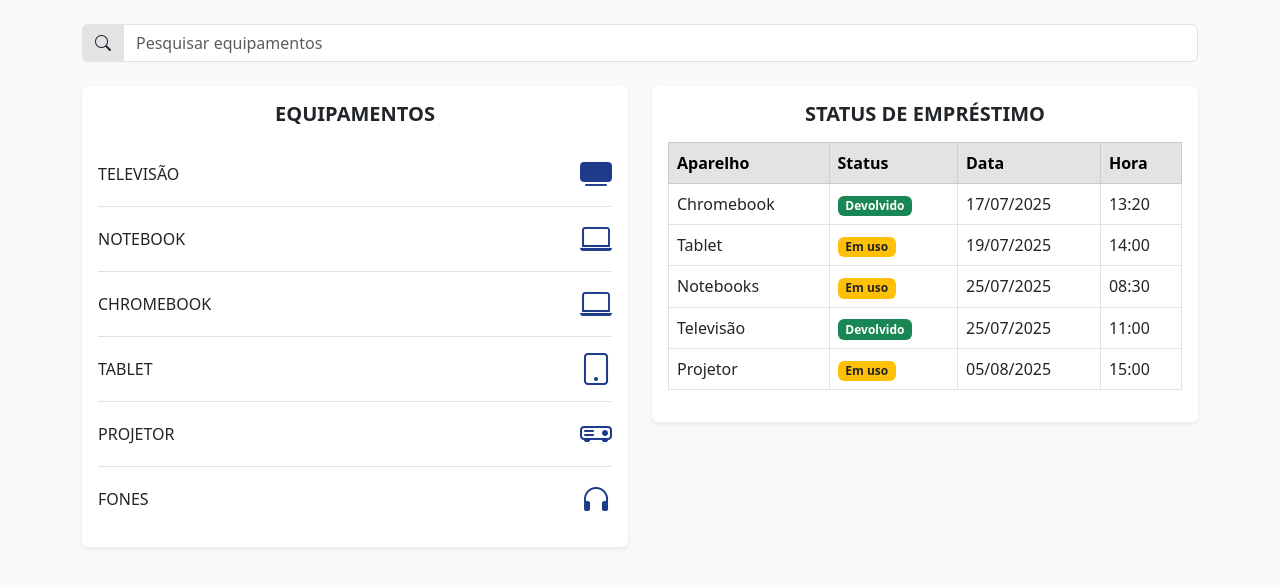
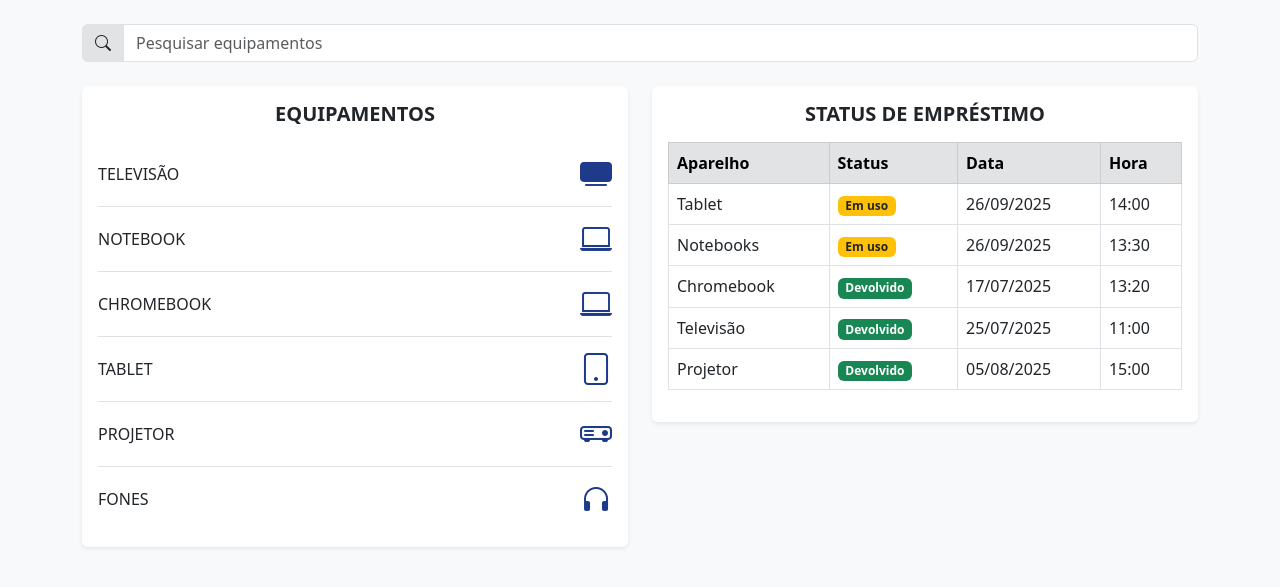
Before and after one commit to Dai4ne/TCC_CEC, a PHP site: page /Front-End_Professor/equipamentos_prof.php in a window 1280 px wide. Shown: the part 90-677 px from the top of the page. Run offline with PHP 8.4, Linux system fonts and the light colour scheme.

Commit message:
ATUALIZAÇÃO 4 - pequenos ajustes
Ajustes pequenos na tela de equipamentos do professor

```diff
--- a/TCC - arquivos com o PHP/Front-End_Professor/equipamentos_prof.php
+++ b/TCC - arquivos com o PHP/Front-End_Professor/equipamentos_prof.php
@@ -164,26 +164,32 @@
                         <span>TELEVISÃO</span>
                         <div class="equipment-icon"><i class="bi bi-tv-fill"></i></div>
                     </div>
+
                     <div class="equipment-item d-flex justify-content-between align-items-center border-bottom py-2">
                         <span>NOTEBOOK</span>
                         <div class="equipment-icon"><i class="bi bi-laptop"></i></div>
                     </div>
+
                     <div class="equipment-item d-flex justify-content-between align-items-center border-bottom py-2">
                         <span>CHROMEBOOK</span>
                         <div class="equipment-icon"><i class="bi bi-laptop"></i></div>
                     </div>
+
                     <div class="equipment-item d-flex justify-content-between align-items-center border-bottom py-2">
                         <span>TABLET</span>
                         <div class="equipment-icon"><i class="bi bi-tablet"></i></div>
                     </div>
+
                     <div class="equipment-item d-flex justify-content-between align-items-center border-bottom py-2">
                         <span>PROJETOR</span>
                         <div class="equipment-icon"><i class="bi bi-projector"></i></div>
                     </div>
+
                     <div class="equipment-item d-flex justify-content-between align-items-center py-2">
                         <span>FONES</span>
                         <div class="equipment-icon"><i class="bi bi-headphones"></i></div>
                     </div>
+
                 </div>
             </div>
 
@@ -202,24 +208,27 @@
                                 </tr>
                             </thead>
                             <tbody>
+
+                                <tr>
+                                    <td>Tablet</td>
+                                    <td><span class="badge bg-warning text-dark">Em uso</span></td>
+                                    <td>26/09/2025</td>
+                                    <td>14:00</td>
+                                </tr>
+                                <tr>
+                                    <td>Notebooks</td>
+                                    <td><span class="badge bg-warning text-dark">Em uso</span></td>
+                                    <td>26/09/2025</td>
+                                    <td>13:30</td>
+                                </tr>
+
                                 <tr>
                                     <td>Chromebook</td>
                                     <td><span class="badge bg-success">Devolvido</span></td>
                                     <td>17/07/2025</td>
                                     <td>13:20</td>
                                 </tr>
-                                <tr>
-                                    <td>Tablet</td>
-                                    <td><span class="badge bg-warning text-dark">Em uso</span></td>
-                                    <td>19/07/2025</td>
-                                    <td>14:00</td>
-                                </tr>
-                                <tr>
-                                    <td>Notebooks</td>
-                                    <td><span class="badge bg-warning text-dark">Em uso</span></td>
-                                    <td>25/07/2025</td>
-                                    <td>08:30</td>
-                                </tr>
+
                                 <tr>
                                     <td>Televisão</td>
                                     <td><span class="badge bg-success">Devolvido</span></td>
@@ -228,7 +237,7 @@
                                 </tr>
                                 <tr>
                                     <td>Projetor</td>
-                                    <td><span class="badge bg-warning text-dark">Em uso</span></td>
+                                    <td><span class="badge bg-success">Devolvido</span></td>
                                     <td>05/08/2025</td>
                                     <td>15:00</td>
                                 </tr>
```
